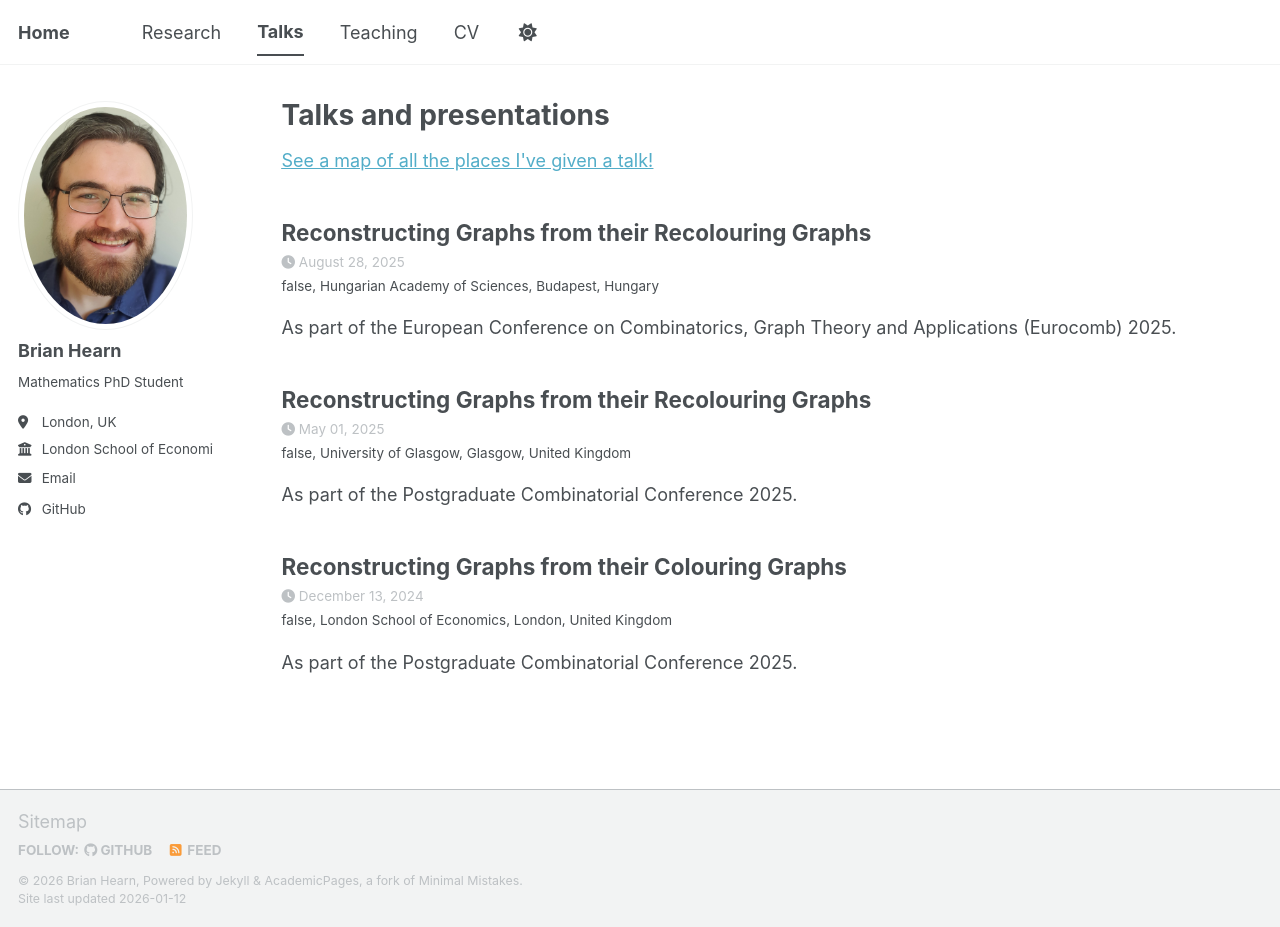
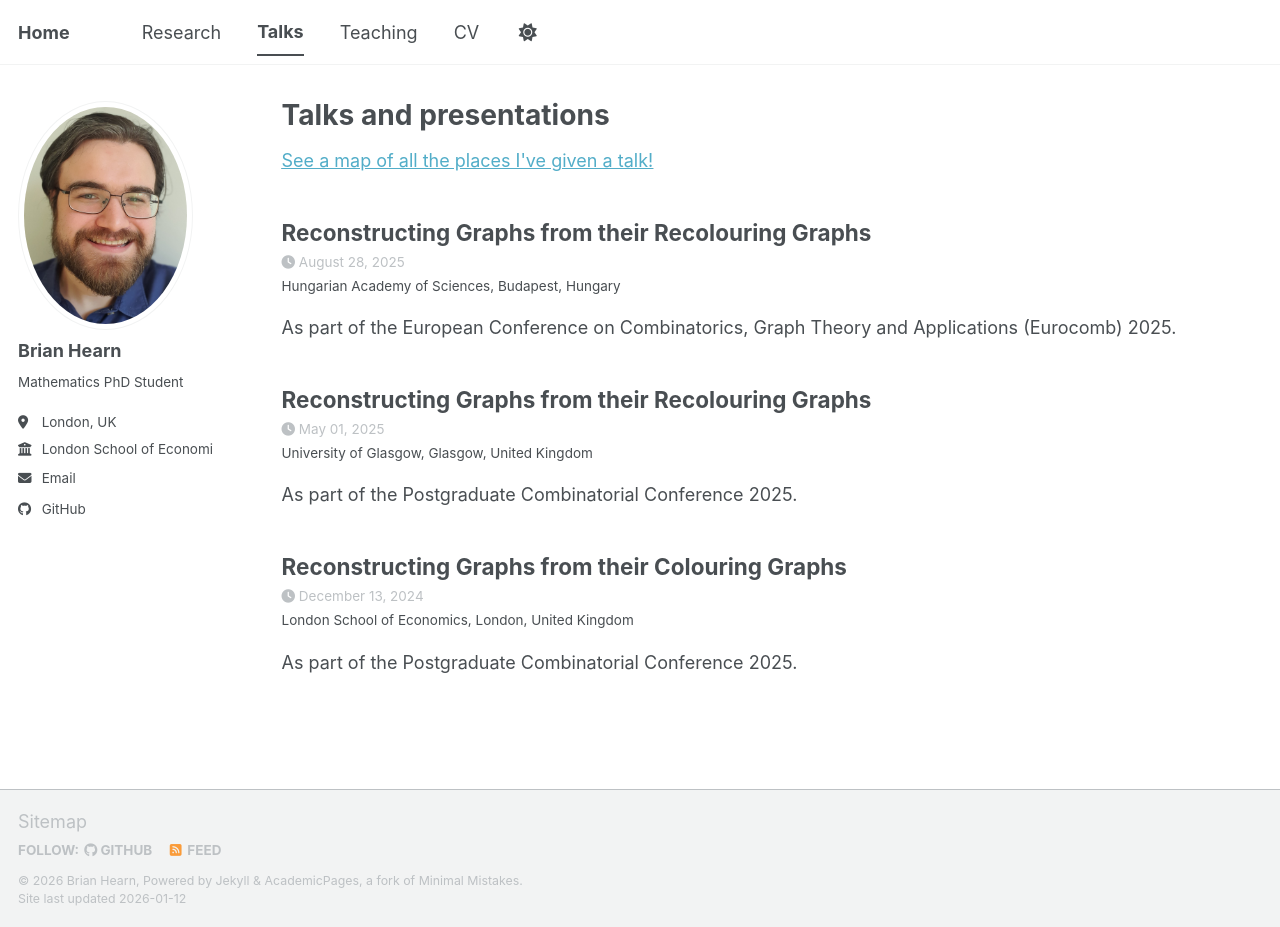
Before and after one commit to brian-hearn/brian-hearn.github.io, a Jekyll site: the page built from _pages/talks.html, in a window 1280 px wide and 927 px high. Built offline with Jekyll 4.4.1, drawn with Linux system fonts in a browser that asks for light colours; a script bundle is joined from its source files by our own code; library files that are not in the unit come from our copies.

Commit message:
feat: more changes

```diff
--- a/_includes/archive-single-talk.html
+++ b/_includes/archive-single-talk.html
@@ -39,7 +39,8 @@
       <p class="page__meta"><i class="fa fa-clock" aria-hidden="true"></i> {% include read-time.html %}</p>
     {% endif %}
     {% if post.date %}<p class="page__meta"><i class="fa fa-clock" aria-hidden="true"></i> {{ post.date | date: '%B %d, %Y' }}</p>{% endif %}
-    {% if post.venue %}<p class="archive__item-excerpt" itemprop="description">{{post.type}}, {{ post.venue }},  {{post.location}} {% endif %}
+    <!-- {% if post.venue %}<p class="archive__item-excerpt" itemprop="description">{{post.type}}, {{ post.venue }},  {{post.location}} {% endif %} -->
+    {% if post.venue %}<p class="archive__item-excerpt" itemprop="description">{{ post.venue }},  {{post.location}} {% endif %}
     {% if post.excerpt %}<p class="archive__item-excerpt" itemprop="description">{{ post.excerpt | markdownify }}</p>{% endif %}
   </article>
 </div>
```
